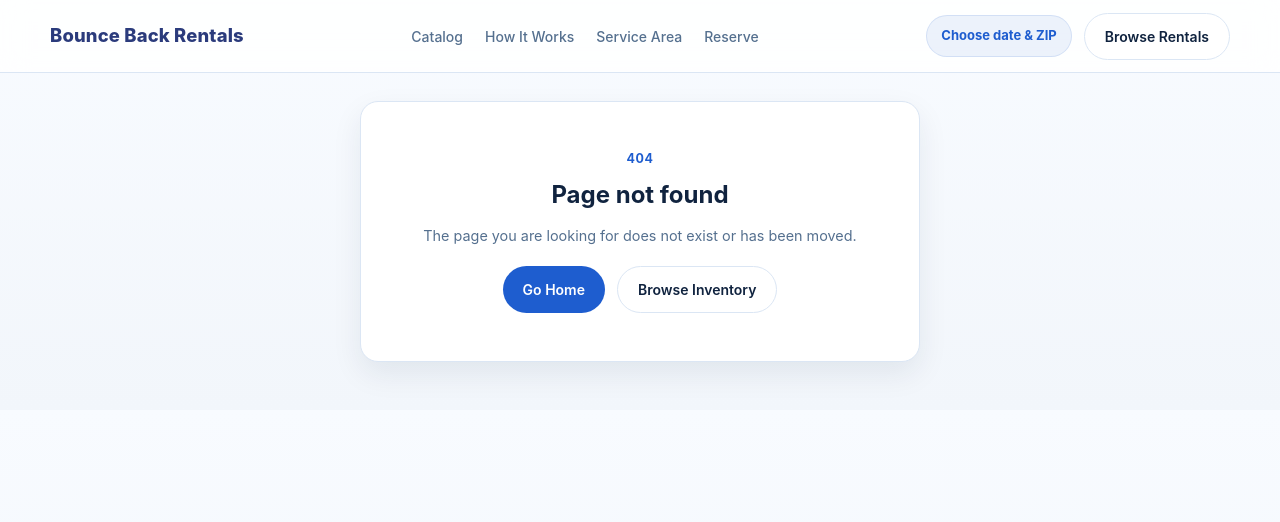
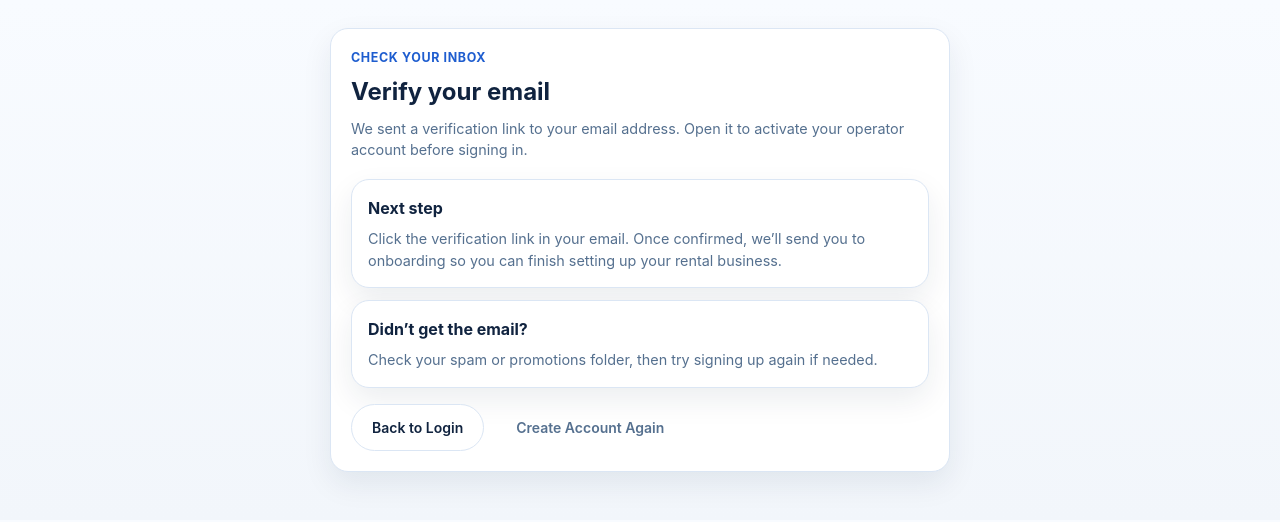
Before and after one commit to kkoly10/rental-software, a Next.js app: page /auth/verify-email in a window 1280 px wide. Before the commit this address had no page. Shown: the top 522 px of the page. Built offline with nearby package versions, Linux system fonts and the light colour scheme.

Commit message:
Add verify email page

```diff
--- /dev/null
+++ b/app/auth/verify-email/page.tsx
@@ -0,0 +1,45 @@
+import Link from "next/link";
+
+export default function VerifyEmailPage() {
+  return (
+    <main className="page">
+      <div className="container" style={{ maxWidth: 620 }}>
+        <section className="panel">
+          <div className="section-header">
+            <div>
+              <div className="kicker">Check your inbox</div>
+              <h1 style={{ margin: "6px 0 8px" }}>Verify your email</h1>
+              <div className="muted">
+                We sent a verification link to your email address. Open it to activate your operator account before signing in.
+              </div>
+            </div>
+          </div>
+
+          <div className="list" style={{ marginTop: 16 }}>
+            <div className="order-card">
+              <strong>Next step</strong>
+              <div className="muted" style={{ marginTop: 8 }}>
+                Click the verification link in your email. Once confirmed, we&rsquo;ll send you to onboarding so you can finish setting up your rental business.
+              </div>
+            </div>
+            <div className="order-card">
+              <strong>Didn&rsquo;t get the email?</strong>
+              <div className="muted" style={{ marginTop: 8 }}>
+                Check your spam or promotions folder, then try signing up again if needed.
+              </div>
+            </div>
+          </div>
+
+          <div style={{ marginTop: 16, display: "flex", gap: 12, flexWrap: "wrap" }}>
+            <Link href="/login" className="secondary-btn">
+              Back to Login
+            </Link>
+            <Link href="/signup" className="ghost-btn">
+              Create Account Again
+            </Link>
+          </div>
+        </section>
+      </div>
+    </main>
+  );
+}
```
